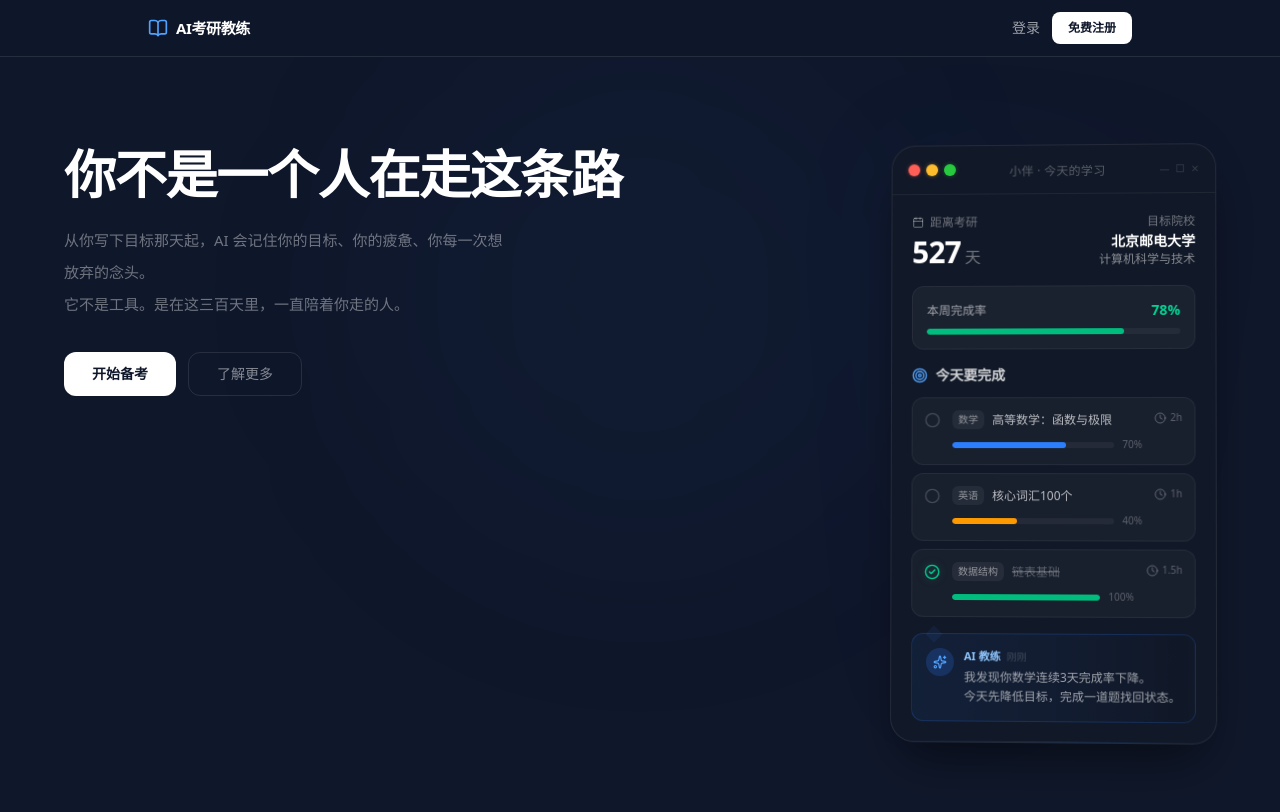
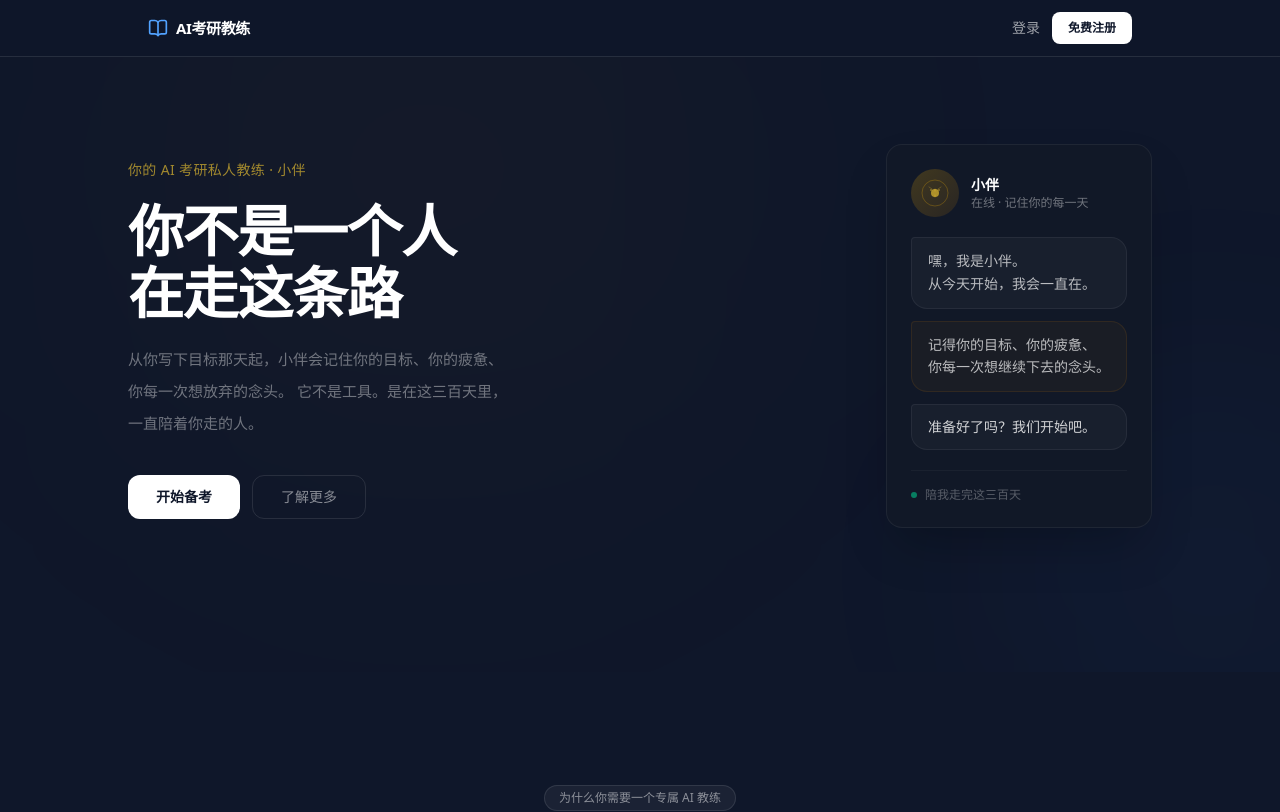
Before and after one commit to w-123-dev/ai-study-coach, a Next.js app: page / in a window 1280 px wide. Shown: the top 812 px of the page. Built offline with nearby package versions, Linux system fonts and the light colour scheme.

Commit message:
phase 1: hero redesign - companion avatar + warm chat instead of dashboard mockup

```diff
--- a/components/landing/Hero.tsx
+++ b/components/landing/Hero.tsx
@@ -1,50 +1,113 @@
 "use client";
 
 import Link from "next/link";
-import ProductHeroMockup from "./ProductHeroMockup";
 
 export default function Hero() {
   return (
     <section className="relative overflow-hidden bg-[#0F172A] px-5 pt-28 pb-28 md:pt-36 md:pb-36">
-      {/* 只有一个柔和的光源，不抢视线 */}
+      {/* 暖色光晕，不只是蓝色 */}
       <div className="pointer-events-none absolute inset-0">
-        <div className="absolute top-1/3 left-1/2 h-[500px] w-[500px] -translate-x-1/2 -translate-y-1/2 rounded-full bg-blue-500/[0.04] blur-[120px]" />
+        <div className="absolute top-1/4 left-1/3 h-[600px] w-[600px] -translate-x-1/2 -translate-y-1/2 rounded-full bg-amber-500/[0.03] blur-[160px]" />
+        <div className="absolute bottom-0 right-0 h-[400px] w-[400px] translate-x-1/3 translate-y-1/4 rounded-full bg-blue-500/[0.04] blur-[120px]" />
       </div>
 
-      <div className="relative mx-auto max-w-6xl">
-        <div className="flex flex-col items-center gap-14 md:flex-row md:items-start md:gap-20">
-          {/* 左侧文字 — 干净、直接、像在对话 */}
-          <div className="flex-1 text-center md:text-left">
-            <h1 className="text-[clamp(2rem,5vw,3.25rem)] font-bold leading-[1.15] tracking-tight text-white">
-              你不是一个人在走这条路
+      <div className="relative mx-auto max-w-5xl">
+        <div className="flex flex-col items-center gap-16 md:flex-row md:items-start md:gap-24">
+          {/* 左侧 — 情绪入口 */}
+          <div className="flex-1 pt-4 text-center md:text-left">
+            <p className="mb-5 text-sm font-medium tracking-wide text-amber-300/60">
+              你的 AI 考研私人教练 · 小伴
+            </p>
+
+            <h1 className="text-[clamp(2rem,5vw,3.5rem)] font-bold leading-[1.1] tracking-tight text-white">
+              你不是一个人
+              <br />
+              在走这条路
             </h1>
 
-            <p className="mx-auto mt-5 max-w-md text-base leading-relaxed text-white/40 md:mx-0 md:text-[15px] md:leading-8">
-              从你写下目标那天起，AI 会记住你的目标、你的疲惫、你每一次想放弃的念头。
-              <br className="hidden sm:inline" />
+            <p className="mx-auto mt-5 max-w-sm text-base leading-relaxed text-white/40 md:mx-0 md:text-[15px] md:leading-8">
+              从你写下目标那天起，小伴会记住你的目标、你的疲惫、你每一次想放弃的念头。
               它不是工具。是在这三百天里，一直陪着你走的人。
             </p>
 
-            {/* CTA — 只有主按钮，没有多余的选项 */}
-            <div className="mt-8 flex flex-col items-center gap-3 sm:flex-row md:justify-start">
+            <div className="mt-9 flex flex-col items-center gap-3 sm:flex-row md:justify-start">
               <Link
                 href="/signup"
-                className="inline-flex h-11 items-center justify-center rounded-xl bg-white px-7 text-sm font-semibold text-[#0F172A] transition-all hover:bg-white/90"
+                className="inline-flex h-11 w-full items-center justify-center rounded-xl bg-white px-7 text-sm font-semibold text-[#0F172A] transition-all hover:bg-white/90 sm:w-auto"
               >
                 开始备考
               </Link>
               <Link
                 href="#how-it-works"
-                className="inline-flex h-11 items-center justify-center rounded-xl border border-white/10 px-7 text-sm font-medium text-white/50 transition-colors hover:bg-white/5 hover:text-white/70"
+                className="inline-flex h-11 w-full items-center justify-center rounded-xl border border-white/10 px-7 text-sm font-medium text-white/50 transition-colors hover:bg-white/5 hover:text-white/70 sm:w-auto"
               >
                 了解更多
               </Link>
             </div>
           </div>
 
-          {/* 右侧 Mockup — 窗口 title 去掉产品名，更自然 */}
-          <div className="w-full max-w-[500px] shrink-0 md:w-auto">
-            <ProductHeroMockup />
+          {/* 右侧 — 小伴在等你 */}
+          <div className="w-full max-w-[420px] shrink-0 md:w-auto">
+            <div className="rounded-2xl border border-white/[0.06] bg-[#111827] p-6 shadow-2xl">
+              {/* 小伴头像 */}
+              <div className="mb-5 flex items-center gap-3">
+                <div className="flex h-12 w-12 items-center justify-center rounded-full bg-gradient-to-br from-amber-400/20 to-amber-500/10">
+                  <svg className="h-7 w-7" viewBox="0 0 28 28" fill="none">
+                    <circle cx="14" cy="14" r="13" stroke="currentColor" strokeWidth="0.8" className="text-amber-400/30" />
+                    <circle cx="14" cy="14" r="4" fill="currentColor" className="text-amber-300/60" />
+                    <path
+                      d="M14 10v2M14 16v2"
+                      stroke="currentColor"
+                      strokeWidth="0.8"
+                      strokeLinecap="round"
+                      className="text-amber-300/40"
+                    />
+                    <path
+                      d="M8 8l3 2M20 8l-3 2"
+                      stroke="currentColor"
+                      strokeWidth="0.8"
+                      strokeLinecap="round"
+                      className="text-amber-300/30"
+                    />
+                    <circle cx="10" cy="11" r="1" fill="currentColor" className="text-amber-300/40" />
+                    <circle cx="18" cy="11" r="1" fill="currentColor" className="text-amber-300/40" />
+                  </svg>
+                </div>
+                <div>
+                  <div className="text-sm font-semibold text-white">小伴</div>
+                  <div className="text-xs text-white/40">在线 · 记住你的每一天</div>
+                </div>
+              </div>
+
+              {/* 第一次对话 */}
+              <div className="space-y-3">
+                <div className="rounded-2xl rounded-tl-sm border border-white/[0.06] bg-white/[0.03] px-4 py-3">
+                  <p className="text-sm leading-relaxed text-white/70">
+                    嘿，我是小伴。
+                    <br />
+                    从今天开始，我会一直在。
+                  </p>
+                </div>
+                <div className="rounded-2xl rounded-tl-sm border border-amber-500/10 bg-amber-500/[0.04] px-4 py-3">
+                  <p className="text-sm leading-relaxed text-white/70">
+                    记得你的目标、你的疲惫、
+                    <br />
+                    你每一次想继续下去的念头。
+                  </p>
+                </div>
+                <div className="rounded-2xl rounded-tl-sm border border-white/[0.06] bg-white/[0.03] px-4 py-3">
+                  <p className="text-sm font-medium text-white/80">
+                    准备好了吗？我们开始吧。
+                  </p>
+                </div>
+              </div>
+
+              {/* 底部 — 一个温柔的提示 */}
+              <div className="mt-5 flex items-center gap-2 border-t border-white/[0.04] pt-4">
+                <div className="h-1.5 w-1.5 animate-pulse rounded-full bg-emerald-400" />
+                <span className="text-xs text-white/30">陪我走完这三百天</span>
+              </div>
+            </div>
           </div>
         </div>
       </div>
```
